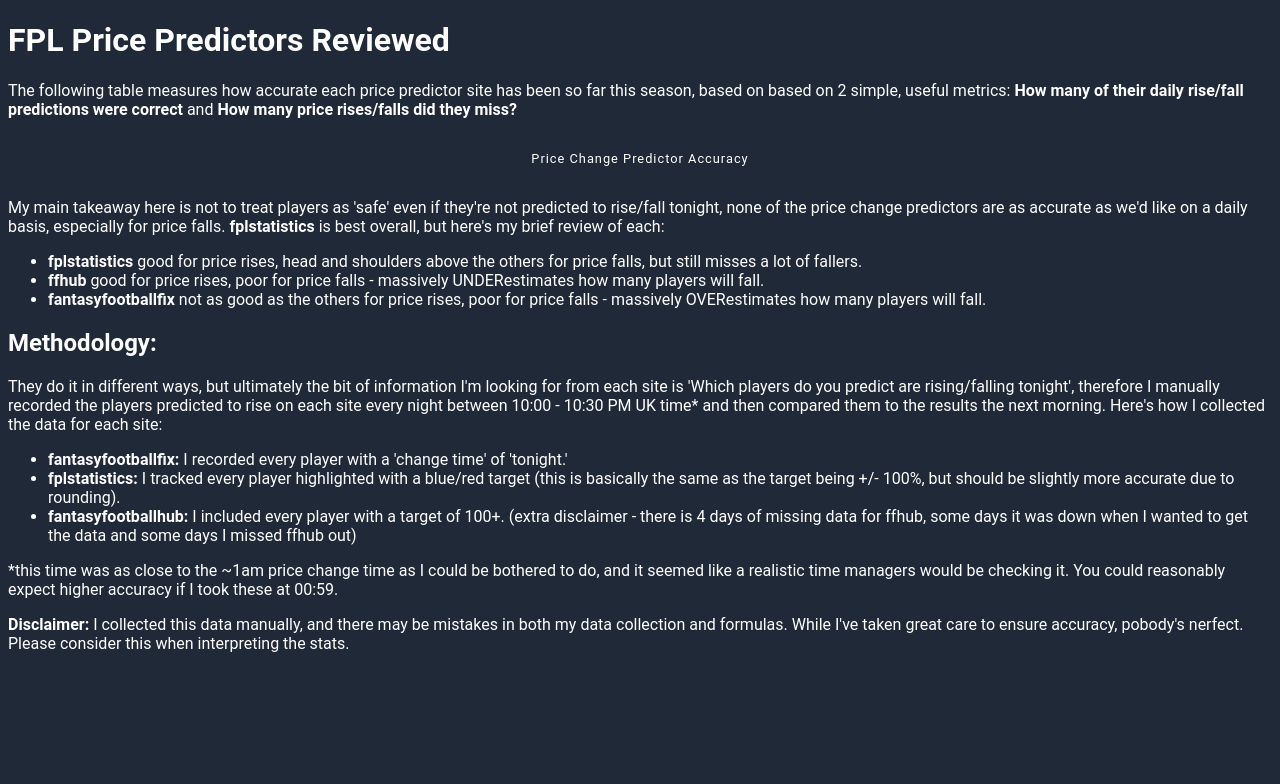
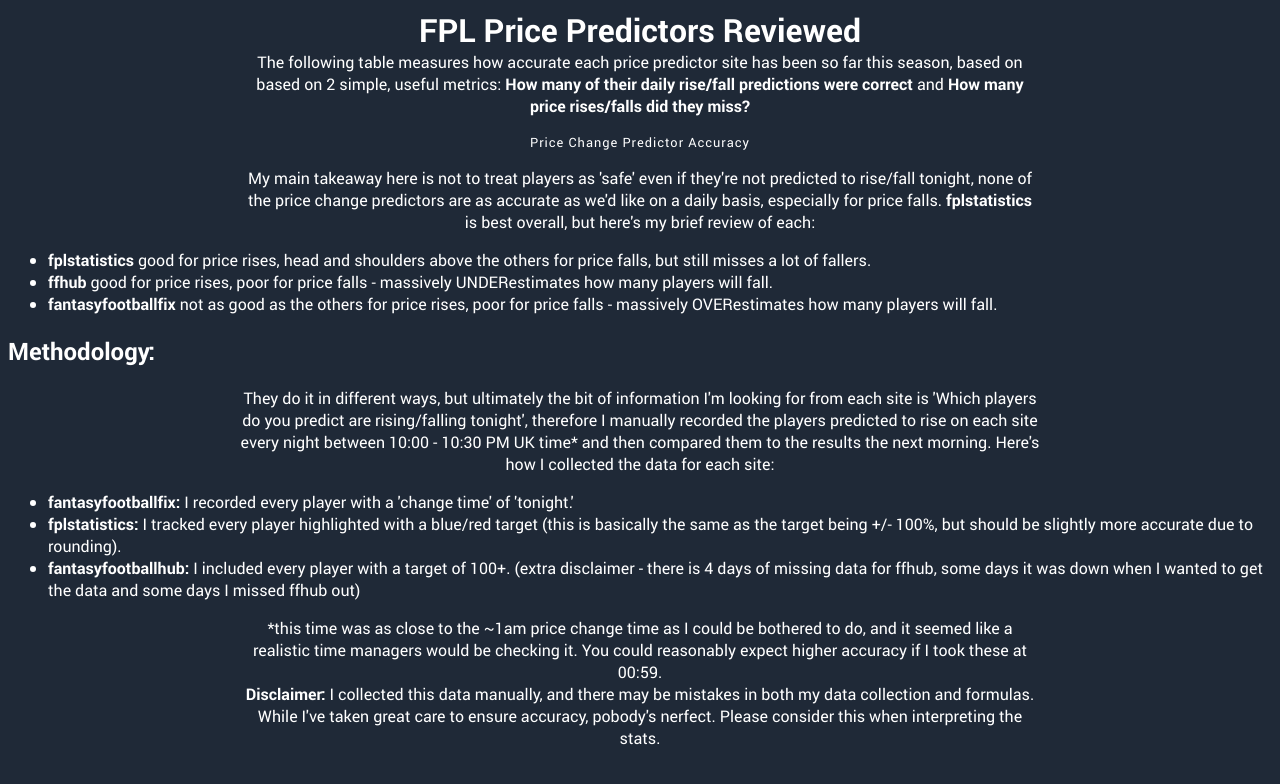
Before and after one commit to MikeCodesSomething/fpl-price-changes-reviewed, a plain HTML site: page index.html in a window 1280 px wide. Drawn offline with Linux system fonts and the light colour scheme; no server answers; a web font is replaced by a local one.

Commit message:
Change font to Roboto Improve styling

```diff
--- a/style.css
+++ b/style.css
@@ -18,6 +18,18 @@
     background-color: #1F2937;
     color: white;
   }
+
+h1 {
+  width: min(100%, 800px);
+  margin: auto;
+  text-align: center;
+}
+
+p {
+  width: min(100%, 800px);
+  margin: auto;
+  text-align: center;
+}
 
   table {
     border-collapse: collapse;
```
Also changed, not shown: index.html (+3 -1 lines), fonts/Roboto-Bold-webfont.woff (added), fonts/Roboto-Regular-webfont.woff (added).
